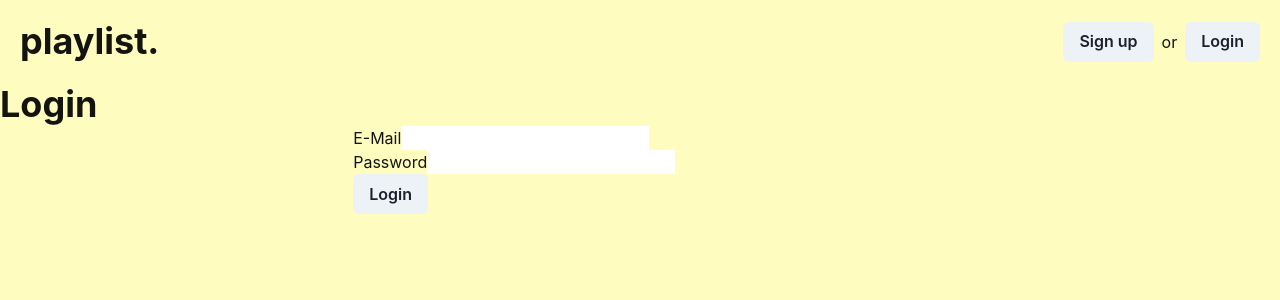
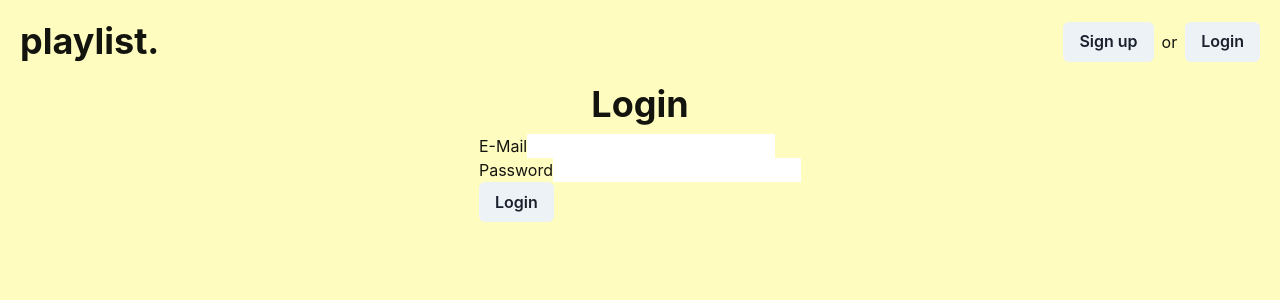
Before and after one commit to petrikoj/mern-project, a React (Create React App) app in the folder client/: page /login in a window 1280 px wide. Shown: the top 300 px of the page. Built offline with nearby package versions, Linux system fonts and the light colour scheme.

Commit message:
Minor changes

```diff
--- a/client/src/Views/LoginView.js
+++ b/client/src/Views/LoginView.js
@@ -1,12 +1,14 @@
-import { Heading } from "@chakra-ui/react";
+import { Center, Heading, VStack } from "@chakra-ui/react";
 import Login from "../components/userRelated/Login";
 
 function LoginView() {
   return (
-    <>
-      <Heading>Login</Heading>
-      <Login />
-    </>
+    <Center>
+      <VStack>
+        <Heading>Login</Heading>
+        <Login />
+      </VStack>
+    </Center>
   );
 }
 
```
